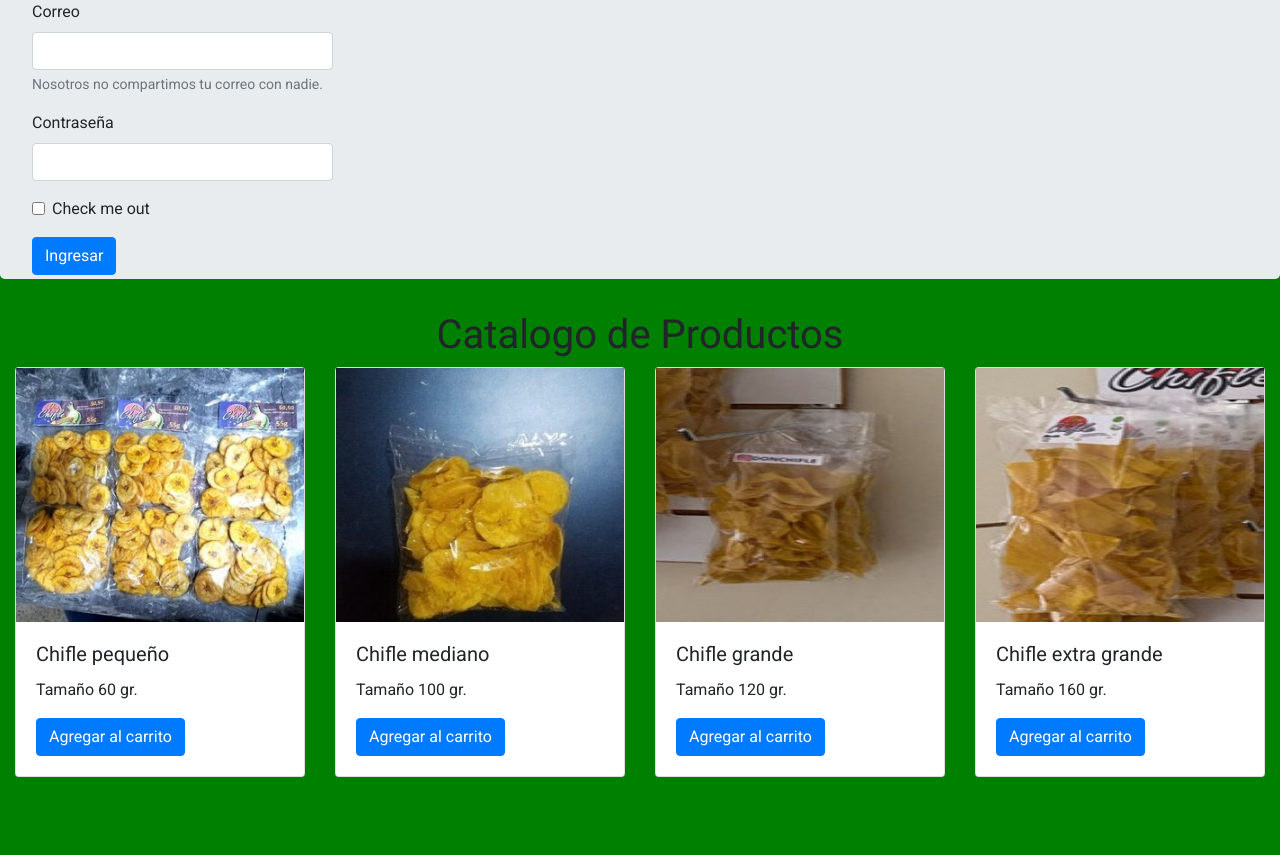
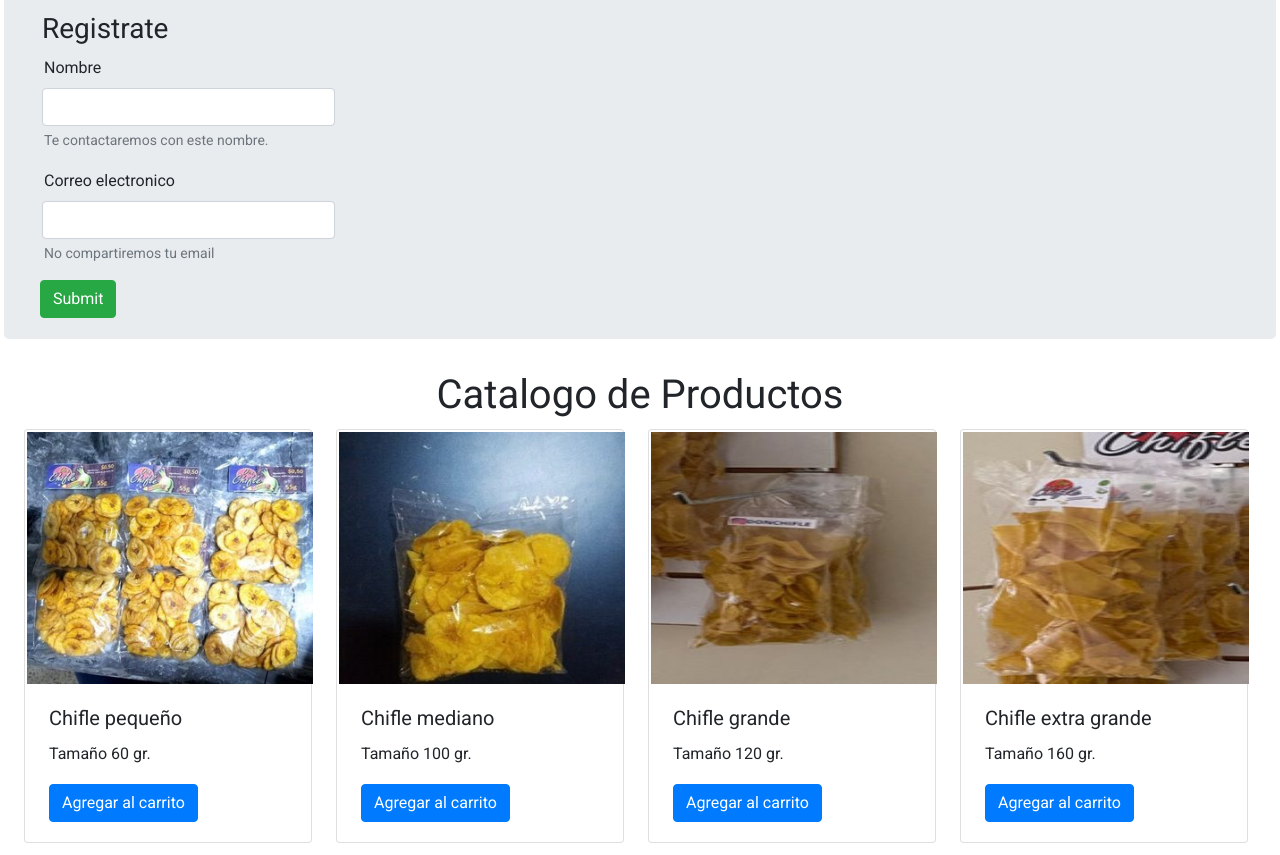
Before and after one commit to dpesantesucamp/dpesantesucamp.github.io, a plain HTML site: page index.html in a window 1280 px wide. Shown: the part 398-1253 px from the top of the page. Drawn offline with nearby package versions, Linux system fonts and the light colour scheme.

Commit message:
Response Design
Se aplica diseno responsive con media query

```diff
--- a/assets/css/style.css
+++ b/assets/css/style.css
@@ -6,17 +6,37 @@
     padding: 0;
     box-sizing: border-box;
     font-family: 'Roboto', sans-serif;
+    margin-top:2px;
+    margin-left:2px;
+    margin-right: 2px;
+}
+
+.text-center {
+  text-align: center;
 }
 
 .formulario_registro {
     padding-top: 10px;
     width: 301px;
-    height: 225px;
+    height: 275px;
 }
 
-.card {
-    margin-bottom: 2rem;
+
+.container-custom {
+  display: flex;
+  flex-wrap: wrap;
+  margin-right: 5px;
+  margin-left: 5px;
+  align-items: center;
+  justify-content: center;
 }
+
+.card-custom {
+  width: 18rem;
+  margin-left: 0.5rem;
+  margin-right: 1rem;
+}
+
 
 .footer {
     overflow: hidden;
@@ -38,20 +58,34 @@
     height: auto;
 }
 
-@media screen and (max-width: 640px) {
-    body {
-      background: blue;
+
+@media screen and (min-width: 500px) and (max-width: 700px) {
+    /* CELULARES */
+    .card-custom {
+        width: 100%;
     }
-  }
+}
 
-  @media screen and (min-width: 640px) and (max-width: 1280px) {
-    body {
-      background: red;
+@media screen and (min-width: 700px) and (max-width: 800px) {
+    /* CELULARES */
+    .card-custom {
+        width: 40%;
     }
-  }
 
-  @media screen and (min-width: 1280px) {
-    body {
-      background: green;
+}
+
+@media screen and (min-width: 801px) and (max-width: 1200px) {
+    /* CELULARES */
+    .card-custom {
+        width: 30%;
     }
-  }
+
+}
+
+@media screen and (min-width: 1201px) and (max-width: 1200px) {
+    /* CELULARES */
+    .card-custom {
+        width: 20%;
+    }
+
+}
--- a/index.html
+++ b/index.html
@@ -43,34 +43,29 @@
         <!--Formulario-->
         <div class="formulario_registro">
             <form>
+                <h3>Registrate</h3>
                 <div class="form-group">
-                    <label for="exampleInputEmail1">Correo</label>
-                    <input type="email" class="form-control" id="exampleInputEmail1" aria-describedby="emailHelp">
-                    <small id="emailHelp" class="form-text text-muted">Nosotros no compartimos tu correo con
-                        nadie.</small>
+                    <label>Nombre</label>
+                    <input type="email" class="form-control">
+                    <small class="form-text text-muted">Te contactaremos con este nombre.</small>
                 </div>
                 <div class="form-group">
-                    <label for="exampleInputPassword1">Contraseña</label>
-                    <input type="password" class="form-control" id="exampleInputPassword1">
+                    <label>Correo electronico</label>
+                    <input type="email" class="form-control">
+                    <small class="form-text text-muted">No compartiremos tu email</small>
                 </div>
-                <div class="form-group form-check">
-                    <input type="checkbox" class="form-check-input" id="exampleCheck1">
-                    <label class="form-check-label" for="exampleCheck1">Check me out</label>
-                </div>
-                <button type="submit" class="btn btn-primary">Ingresar</button>
+                <button type="button" class="btn btn-success btnb">Submit</button>
             </form>
         </div>
     </div>
     <!--Catalogo-->
-    <div class="container-fluid">
-        <div class="row">
-            <div class="col">
+    <div class="row_custom">
+        <div class="col_custom">
             <h1 class="text-center">Catalogo de Productos</h1>
         </div>
     </div>
-        <div class="row mb-5">
-            <div class="col-lg-3 col-md-4 col-sm-12">
-                <div class="card">
+    <div class="container-custom mb-3">
+        <div class="card card-custom">
             <img class="img-responsive" src="assets/images/chifle_1.jpg" alt="...">
             <div class="card-body">
                 <h5 class="card-title">Chifle pequeño</h5>
@@ -78,9 +73,7 @@
                 <a href="#" class="btn btn-primary">Agregar al carrito</a>
             </div>
         </div>
-            </div>
-            <div class="col-lg-3 col-md-4 col-sm-12">
-                <div class="card">
+        <div class="card card-custom">
             <img src="assets/images/chifle_2.jpg" class="img-responsive" alt="...">
             <div class="card-body">
                 <h5 class="card-title">Chifle mediano</h5>
@@ -88,9 +81,7 @@
                 <a href="#" class="btn btn-primary">Agregar al carrito</a>
             </div>
         </div>
-            </div>
-            <div class="col-lg-3 col-md-4 col-sm-12">
-                <div class="card">
+        <div class="card card-custom">
             <img src="assets/images/chifle_3.jpg" class="img-responsive" alt="...">
             <div class="card-body">
                 <h5 class="card-title">Chifle grande</h5>
@@ -98,9 +89,7 @@
                 <a href="#" class="btn btn-primary">Agregar al carrito</a>
             </div>
         </div>
-            </div>
-            <div class="col-lg-3 col-md-4 col-sm-12">
-                <div class="card">
+        <div class="card card-custom">
             <img src="assets/images/chifle_4.jpg" class="img-responsive" alt="...">
             <div class="card-body">
                 <h5 class="card-title">Chifle extra grande</h5>
@@ -108,9 +97,6 @@
                 <a href="#" class="btn btn-primary">Agregar al carrito</a>
             </div>
         </div>
-            </div>
-        </div>
-
     </div>
     <!--Footer-->
     <footer class="footer">
@@ -124,7 +110,7 @@
                         src="assets/images/twitter-logo.png" class="img_social_footer" alt="Twitter"></img></a>
             </ul>
             <p>Diseñado y distribuido por Daniel Pesantes.</p>
-            <p>Currently v1.0 Code licensed.</p>
+            <p>© 2022 JC. Todos los derechos reservados.</p>
         </div>
     </footer>
 </body>
```
Lines whose indentation alone changed are shown as unchanged.
